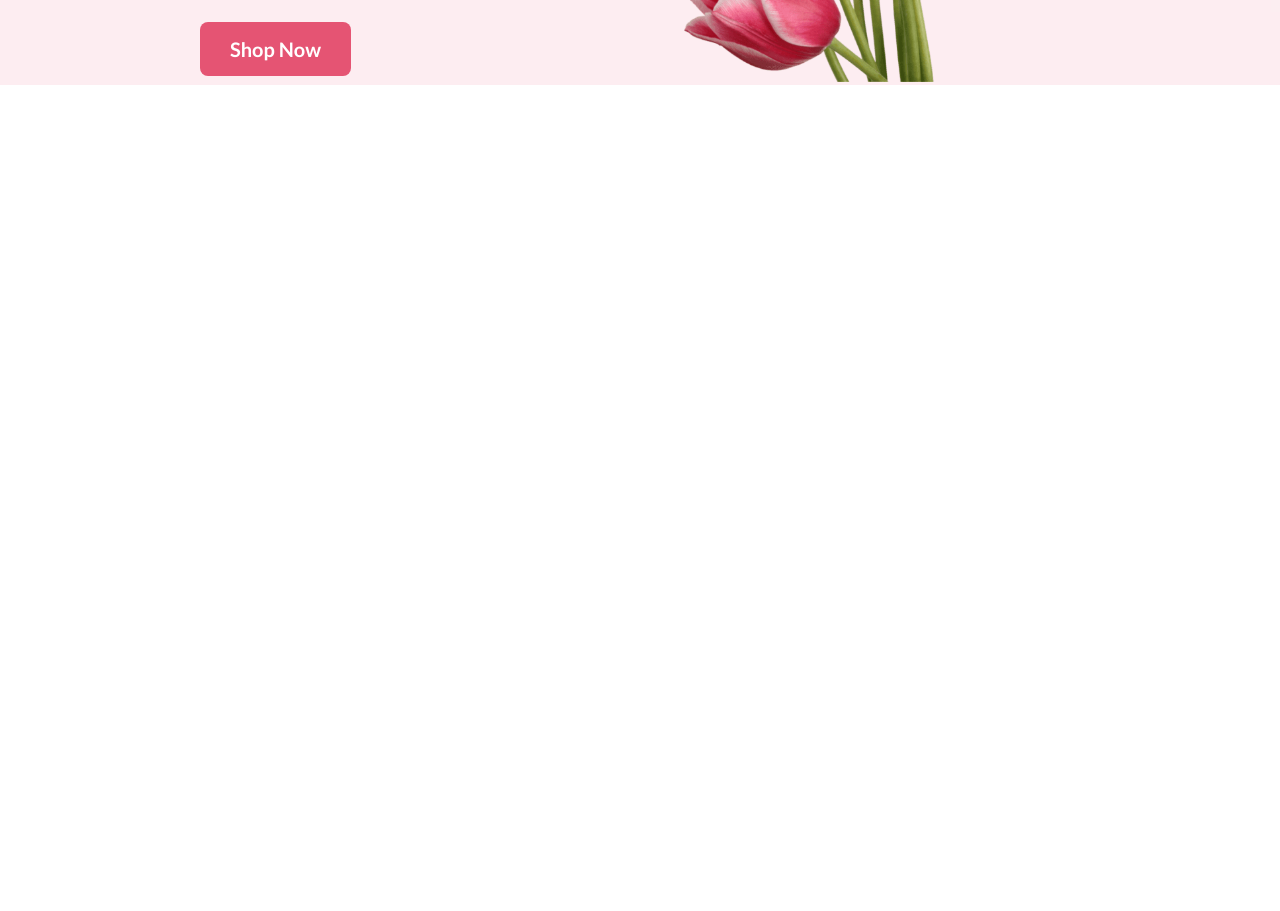
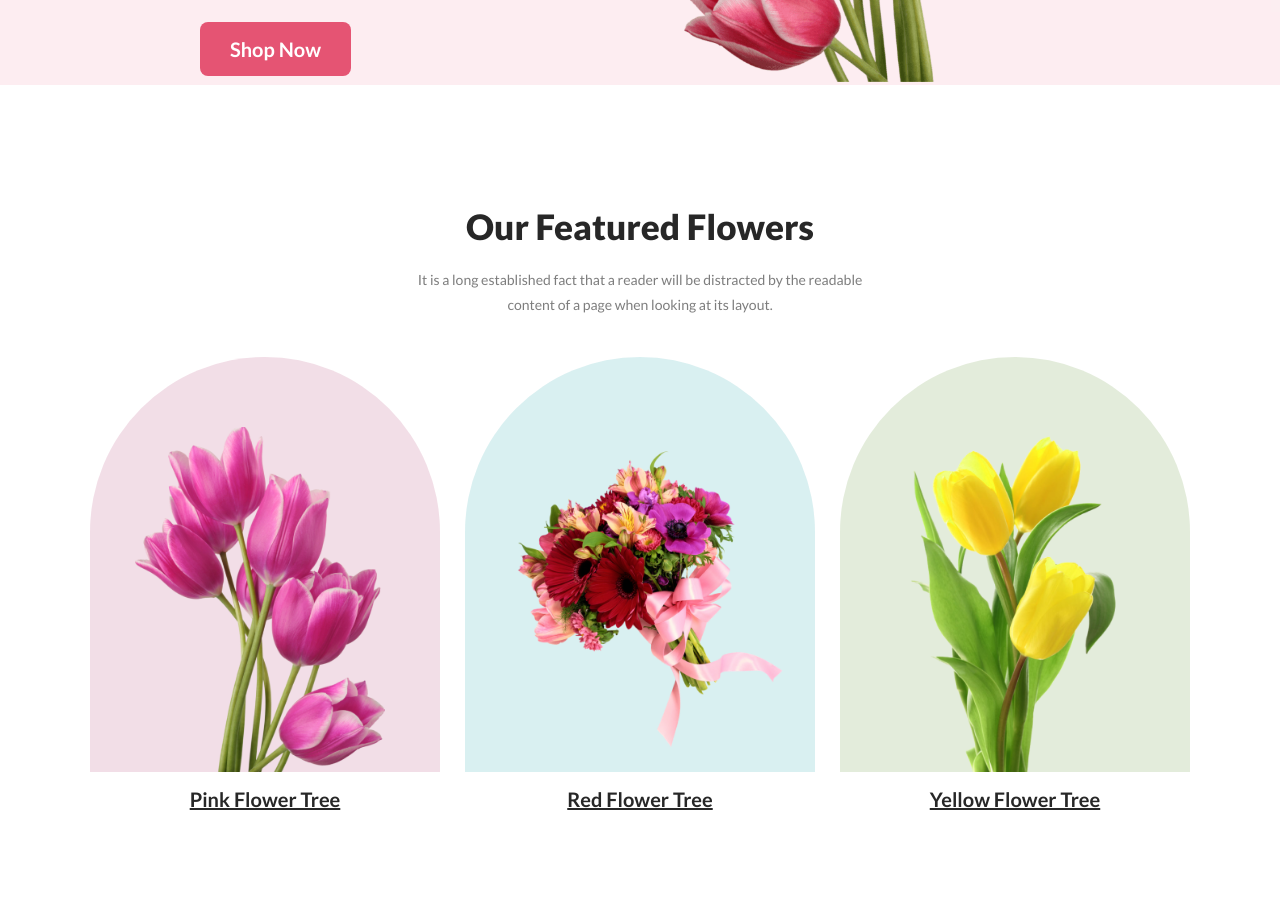
Before and after one commit to shihab01118/Assignment-1-Flower-Shop, a plain HTML site: page index.html in a window 1280 px wide. Shown: the part 497-1408 px from the top of the page. Before the commit the page ends 800 px from the top, so only its background shows below. Drawn offline with Linux system fonts and the light colour scheme.

Commit message:
featured section complete

```diff
--- a/index.html
+++ b/index.html
@@ -23,7 +23,35 @@
             </div>
         </div>
     </header>
-    <main></main>
+    <main>
+        <!-- featured section -->
+        <section>
+            <div class="featured-text">
+                <h3 class="section-title">Our Featured Flowers</h3>
+                <p class="section-text">It is a long established fact that a reader will be distracted by the readable <br> content of a page when looking at its layout.</p>
+            </div>
+            <div class="featured-flowers">
+                <div class="left">
+                    <div class="flower-1">
+                        <img class="flower-left-right" src="assets/pngwing 6.png" alt="flower-1">
+                    </div>
+                    <div class="h4 flower-title"><u>Pink Flower Tree</u></div>
+                </div>
+                <div class="middle">
+                    <div class="flower-2">
+                        <img class="flower-middle" src="assets/pngwing 5.png" alt="flower-2">
+                    </div>
+                    <div class="h4 flower-title"><u>Red Flower Tree</u></div>
+                </div>
+                <div class="right">
+                    <div class="flower-3">
+                        <img class="flower-left-right" src="assets/pngwing 7.png" alt="flower-3">
+                    </div>
+                    <div class="h4 flower-title"><u>Yellow Flower Tree</u></div>
+                </div>
+            </div>
+        </section>
+    </main>
     <footer></footer>
 </body>
 </html>
--- a/styles/style.css
+++ b/styles/style.css
@@ -14,6 +14,20 @@
     background: #E55473;
     padding: 15px 30px;
     border: none;
+}
+
+.section-title {
+    color: #272727;
+    font-size: 35px;
+    font-weight: 900;
+}
+
+.section-text {
+    color: rgba(39, 39, 39, 0.60);
+    font-size: 14px;
+    font-weight: 400;
+    line-height: 25px;
+    margin: 20px 0 40px;
 }
 
 /* banner section */
@@ -39,6 +53,65 @@
     line-height: 25px;
     margin: 25px 0;
 }
+
 .banner-img {
     width: 420px;
 }
+
+/* featured section */
+.featured-text {
+    text-align: center;
+    margin-top: 120px;
+}
+
+.featured-flowers {
+    display: flex;
+    justify-content: center;
+    gap: 25px;
+    width: 80%;
+    margin: auto;
+}
+
+.flower-title {
+    color: #272727;
+    text-align: center;
+    font-size: 20px;
+    font-weight: 700;
+    margin-top: 15px;
+    margin-bottom: 100px;
+}
+
+.flower-left-right {
+    width: 250px;
+    position: absolute;
+    bottom: 0;
+    left: 45px;
+}
+
+.flower-middle {
+    width: 300px;
+    position: absolute;
+    top: 90px;
+    left: 40px;
+}
+
+.flower-1,
+.flower-2,
+.flower-3 {
+    width: 350px;
+    height: 415px;
+    border-radius: 300px 300px 0px 0px;
+    position: relative;
+}
+
+.flower-1 {
+    background-color: rgba(167, 33, 98, 0.15);
+}
+
+.flower-2 {
+    background-color: rgba(5, 151, 160, 0.15);
+}
+
+.flower-3 {
+    background-color: rgba(71, 125, 17, 0.15);
+}
```
